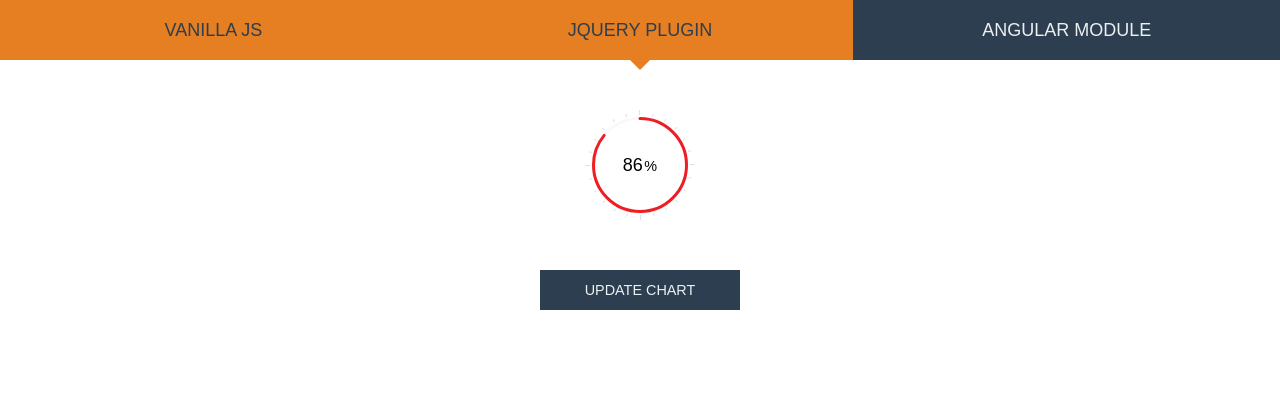
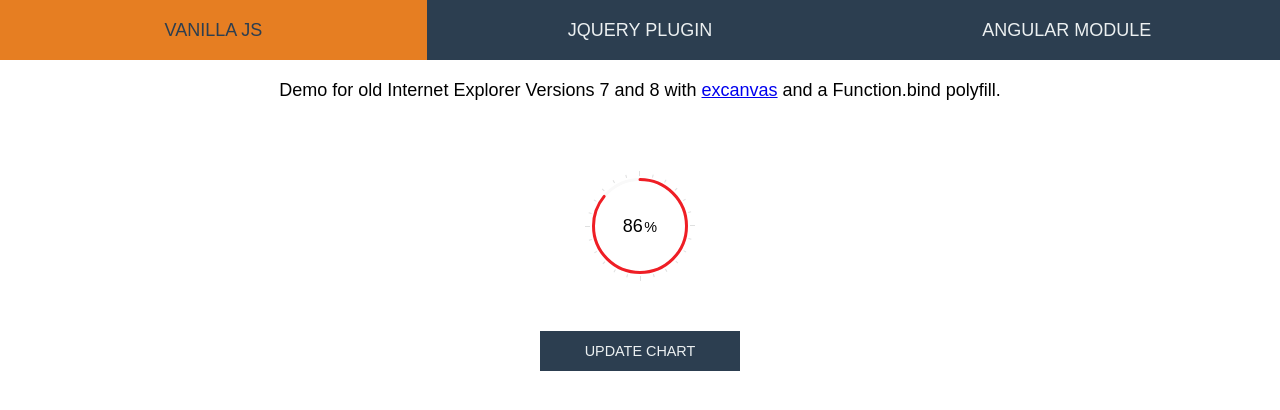
Before and after one commit to rendro/easy-pie-chart, a website: page demo/old-ie.html in a window 1280 px wide. Drawn offline with nearby package versions, Linux system fonts and the light colour scheme.

Commit message:
added text for old ie demo

```diff
--- a/demo/old-ie.html
+++ b/demo/old-ie.html
@@ -35,9 +35,11 @@
 
 	<ul>
 		<li><a href="index.html">Vanilla JS</a></li>
-		<li><a href="jquery.html" class="active">jQuery plugin</a></li>
+		<li><a href="jquery.html">jQuery plugin</a></li>
 		<li><a href="angular.html">Angular module</a></li>
 	</ul>
+
+	<p>Demo for old Internet Explorer Versions 7 and 8 with <a href="http://excanvas.sourceforge.net" target="_blank">excanvas</a> and a Function.bind polyfill.</p>
 
 	<span class="chart" data-percent="86">
 		<span class="percent"></span>
```
